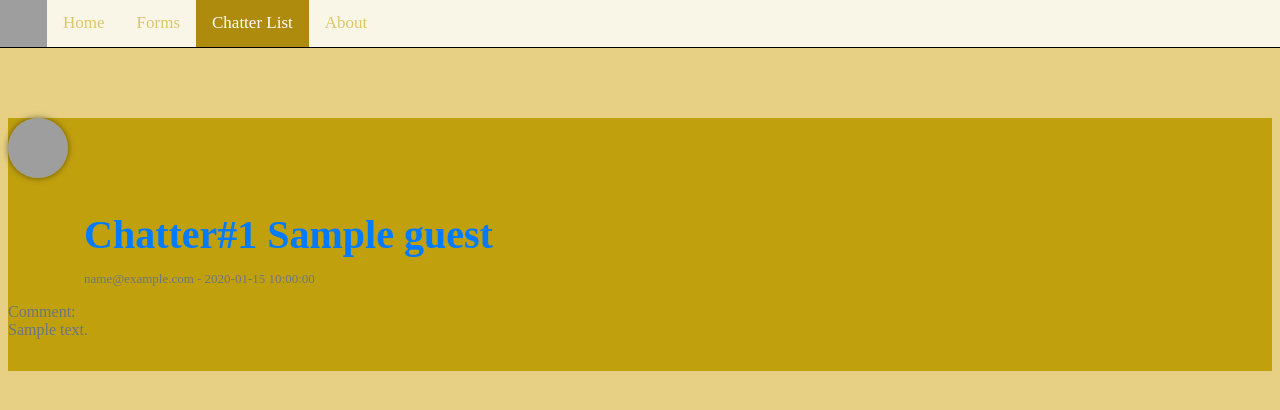
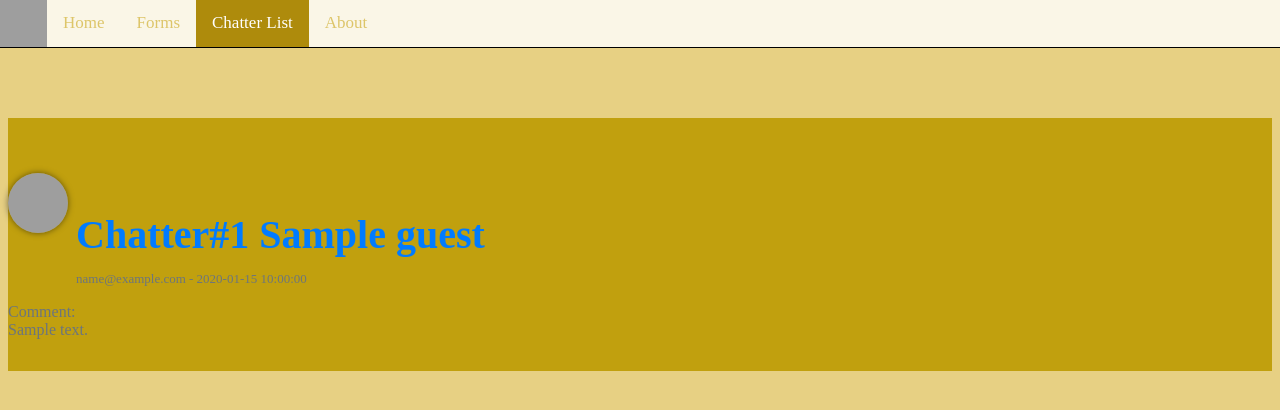
Before and after one commit to ldlaigo/week9, a PHP site: page /guestlist.php in a window 1280 px wide. Shown: the top 410 px of the page. Run offline with PHP 8.4, Linux system fonts and the light colour scheme; tables that the repository leaves empty or names only in its code hold one stand-in row (values such as "Sample post"); grey boxes are pictures that could not be loaded.

Commit message:
Update guestlist.php

```diff
--- a/guestlist.php
+++ b/guestlist.php
@@ -154,12 +154,13 @@ h6 {
 }
 .d-flex.flex-start.align-items-center {
   display: flex;
+  align-items: center;
 }
 
 .d-flex.flex-start.align-items-center img {
   border-radius: 50%;
   box-shadow: 0 0 6px rgba(0, 0, 0, 0.5);
-  margin-right: 1rem;
+  margin-right: 0.5rem;
 }
 
 .d-flex.flex-start.align-items-center h6 {
```
